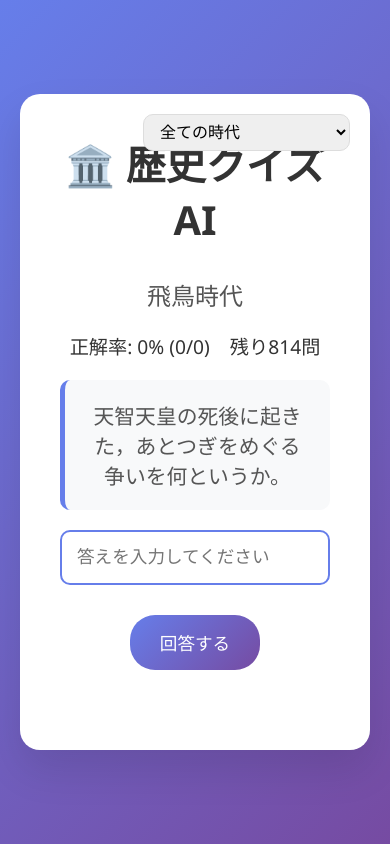
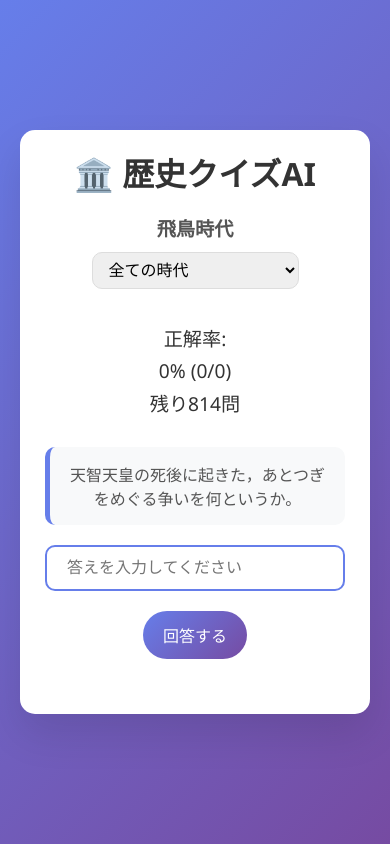
Before and after one commit to kajironpu/history-AI, a website: page index.html in a window 390 px wide. Drawn offline with Linux system fonts and the light colour scheme.

Commit message:
Update index.html

```diff
--- a/index.html
+++ b/index.html
@@ -5,46 +5,226 @@
 <meta name="viewport" content="width=device-width, initial-scale=1.0">
 <title>歴史クイズAI</title>
 <style>
+/* 全体的なスタイル */
 * { margin:0; padding:0; box-sizing:border-box; }
-body { font-family:'Segoe UI', Tahoma, Geneva, Verdana, sans-serif; background:linear-gradient(135deg,#667eea 0%,#764ba2 100%); min-height:100vh; display:flex; justify-content:center; align-items:center; padding:20px; }
-.container { background:white; border-radius:20px; box-shadow:0 20px 40px rgba(0,0,0,0.1); padding:40px; max-width:800px; width:100%; text-align:center; position:relative; }
-h1 { color:#333; margin-bottom:30px; font-size:2.5em; }
-.quiz-section { margin-bottom:30px; }
-.question { font-size:1.3em; color:#555; margin-bottom:20px; padding:20px; background:#f8f9fa; border-radius:10px; border-left:5px solid #667eea; }
-.answer-input { width:100%; padding:15px; font-size:1.1em; border:2px solid #ddd; border-radius:10px; margin-bottom:20px; transition:border-color 0.3s; }
-.answer-input:focus { outline:none; border-color:#667eea; }
-.btn { background:linear-gradient(135deg,#667eea 0%,#764ba2 100%); color:white; border:none; padding:15px 30px; font-size:1.1em; border-radius:25px; cursor:pointer; transition:transform 0.3s, box-shadow 0.3s; margin:10px; }
-.btn:hover { transform:translateY(-2px); box-shadow:0 10px 20px rgba(0,0,0,0.2); }
-.btn:disabled { opacity:0.6; cursor:not-allowed; transform:none; }
-.result { margin-top:30px; padding:20px; border-radius:10px; text-align:left; line-height:1.6; display:none; }
-.result.correct { background:#d4edda; border:1px solid #c3e6cb; color:#155724; }
-.result.incorrect { background:#f8d7da; border:1px solid #f5c6cb; color:#721c24; }
-.score { font-size:1.2em; margin-bottom:20px; color:#333; }
-.loading { display:inline-block; width:20px; height:20px; border:3px solid #f3f3f3; border-top:3px solid #667eea; border-radius:50%; animation:spin 1s linear infinite; margin-left:10px; }
-@keyframes spin { 0% { transform:rotate(0deg); } 100% { transform:rotate(360deg); } }
-#era-select { position:absolute; top:20px; right:20px; padding:8px 12px; border-radius:10px; border:1px solid #ddd; font-size:1em; }
+body {
+    font-family:'Segoe UI', Tahoma, Geneva, Verdana, sans-serif;
+    background:linear-gradient(135deg, #667eea 0%, #764ba2 100%);
+    min-height:100vh;
+    display:flex;
+    justify-content:center;
+    align-items:center;
+    padding:20px;
+    color: #333;
+}
+
+/* コンテナ */
+.container {
+    background:white;
+    border-radius:20px;
+    box-shadow:0 20px 40px rgba(0,0,0,0.1);
+    padding:40px;
+    max-width:800px;
+    width:100%;
+    text-align:center;
+    position:relative;
+}
+
+/* ヘッダー */
+h1 {
+    color:#333;
+    margin-bottom:20px;
+    font-size:2.5em;
+    line-height:1.2;
+}
+
+/* 時代表示・選択・正解率 */
+.header-info {
+    display: flex;
+    flex-direction: column;
+    align-items: center;
+    margin-bottom: 20px;
+}
+#era-display {
+    font-size: 1.5em;
+    margin-bottom: 10px;
+    color: #555;
+    font-weight: bold;
+}
+.score {
+    font-size:1.2em;
+    color:#333;
+    display: flex;
+    justify-content: center;
+    align-items: center;
+    flex-wrap: wrap;
+    gap: 10px;
+}
+#era-select {
+    padding: 8px 12px;
+    border-radius: 10px;
+    border: 1px solid #ddd;
+    font-size: 1em;
+    position: static;
+    margin-bottom: 15px;
+}
+
+/* クイズセクション */
+.quiz-section {
+    margin-top: 30px;
+    margin-bottom:30px;
+}
+.question {
+    font-size:1.3em;
+    color:#555;
+    margin-bottom:20px;
+    padding:20px;
+    background:#f8f9fa;
+    border-radius:10px;
+    border-left:5px solid #667eea;
+    word-wrap: break-word; /* スマホで文字がはみ出さないように */
+}
+.answer-input {
+    width:100%;
+    padding:15px;
+    font-size:1.1em;
+    border:2px solid #ddd;
+    border-radius:10px;
+    margin-bottom:20px;
+    transition:border-color 0.3s;
+}
+.answer-input:focus {
+    outline:none;
+    border-color:#667eea;
+}
+
+/* ボタン */
+.btn-group {
+    display: flex;
+    justify-content: center;
+    flex-wrap: wrap;
+    gap: 10px;
+}
+.btn {
+    background:linear-gradient(135deg,#667eea 0%,#764ba2 100%);
+    color:white;
+    border:none;
+    padding:15px 30px;
+    font-size:1.1em;
+    border-radius:25px;
+    cursor:pointer;
+    transition:transform 0.3s, box-shadow 0.3s;
+}
+.btn:hover {
+    transform:translateY(-2px);
+    box-shadow:0 10px 20px rgba(0,0,0,0.2);
+}
+.btn:disabled {
+    opacity:0.6;
+    cursor:not-allowed;
+    transform:none;
+}
+
+/* 結果表示 */
+.result {
+    margin-top:30px;
+    padding:20px;
+    border-radius:10px;
+    text-align:left;
+    line-height:1.6;
+    display:none;
+}
+.result.correct {
+    background:#d4edda;
+    border:1px solid #c3e6cb;
+    color:#155724;
+}
+.result.incorrect {
+    background:#f8d7da;
+    border:1px solid #f5c6cb;
+    color:#721c24;
+}
+
+/* ローディングスピナー */
+.loading {
+    display:inline-block;
+    width:20px;
+    height:20px;
+    border:3px solid #f3f3f3;
+    border-top:3px solid #667eea;
+    border-radius:50%;
+    animation:spin 1s linear infinite;
+    margin-left:10px;
+}
+@keyframes spin {
+    0% { transform:rotate(0deg); }
+    100% { transform:rotate(360deg); }
+}
+
+/* 最終結果画面 */
+.final-result h1 {
+    font-size: 3em;
+    margin-bottom: 20px;
+}
+.final-result .score {
+    font-size: 2.5em;
+    margin: 30px 0;
+}
+.final-result .message {
+    font-size: 1.4em;
+    margin: 20px 0;
+}
+
+/* メディアクエリでスマホ対応 */
+@media (max-width: 600px) {
+    .container {
+        padding: 25px;
+        border-radius: 15px;
+    }
+    h1 {
+        font-size: 2em;
+    }
+    #era-display {
+        font-size: 1.2em;
+    }
+    .score {
+        flex-direction: column;
+        gap: 5px;
+    }
+    .question {
+        font-size: 1em;
+        padding: 15px;
+    }
+    .answer-input, .btn {
+        font-size: 1em;
+        padding: 12px 20px;
+    }
+}
 </style>
 </head>
 <body>
 <div class="container">
     <h1>🏛️ 歴史クイズAI</h1>
 
-    <div id="era-display" style="font-size: 1.5em; margin-bottom: 20px; color: #555;">時代を読み込み中...</div>
-
+    <div class="header-info">
+        <div id="era-display">時代を読み込み中...</div>
         <select id="era-select" onchange="filterByEra()">
             <option value="all">全ての時代</option>
         </select>
+    </div>
 
     <div class="score">
         正解率: <span id="accuracy-rate">0% (0/0)</span>
-        <span id="remaining-questions" style="margin-left: 15px;"></span>
+        <span id="remaining-questions"></span>
     </div>
 
     <div class="quiz-section">
         <div class="question" id="question-text">問題を読み込み中...</div>
         <input type="text" id="user-answer" class="answer-input" placeholder="答えを入力してください" />
+        <div class="btn-group">
             <button id="submit-btn" class="btn" onclick="submitAnswer()">回答する</button>
             <button id="next-btn" class="btn" onclick="nextQuestion()" style="display:none;">次の問題</button>
+        </div>
     </div>
 
     <div id="result" class="result"></div>
@@ -56,9 +236,8 @@ let questions = [];
 let currentQuestionIndex = 0;
 let correctCount = 0;
 let answeredCount = 0;
-let eraOrder = []; // CSV順の時代順序を保存
+let eraOrder = [];
 
-// 配列ランダム化
 function shuffle(array) {
     for (let i = array.length - 1; i > 0; i--) {
         const j = Math.floor(Math.random() * (i + 1));
@@ -67,7 +246,6 @@ function shuffle(array) {
     return array;
 }
 
-// CSV読み込み
 async function loadQuestionsFromCSV() {
     const response = await fetch('questions.csv');
     let text = await response.text();
@@ -87,18 +265,15 @@ async function loadQuestionsFromCSV() {
             answer: cols[answerIndex]
         }));
 
-    // CSV順の時代順序を保存
     eraOrder = [];
     questions.forEach(q => {
         if (!eraOrder.includes(q.era)) {
             eraOrder.push(q.era);
         }
     });
-
     return questions;
 }
 
-// ページ読み込み
 document.addEventListener('DOMContentLoaded', async () => {
     allQuestions = await loadQuestionsFromCSV();
     allQuestions = shuffle(allQuestions);
@@ -108,10 +283,8 @@ document.addEventListener('DOMContentLoaded', async () => {
     updateCounters();
 });
 
-// 時代選択肢生成（CSV順）
 function populateEraSelect() {
     const select = document.getElementById('era-select');
-    // eraOrderに従って選択肢を追加
     eraOrder.forEach(era => {
         const option = document.createElement('option');
         option.value = era;
@@ -120,7 +293,6 @@ function populateEraSelect() {
     });
 }
 
-// 時代フィルター
 function filterByEra() {
     const selectedEra = document.getElementById('era-select').value;
     if (selectedEra === 'all') questions = [...allQuestions];
@@ -134,7 +306,6 @@ function filterByEra() {
     updateCounters();
 }
 
-// 現在の問題表示
 function displayCurrentQuestion() {
     if(questions.length === 0){
         document.getElementById('question-text').textContent = 'この時代の問題はありません。';
@@ -152,7 +323,6 @@ function displayCurrentQuestion() {
     document.getElementById('result').style.display = 'none';
 }
 
-// カウンター更新
 function updateCounters() {
     const accuracy = answeredCount === 0 ? 0 : Math.round((correctCount / answeredCount) * 100);
     const remaining = questions.length - (currentQuestionIndex + 1);
@@ -161,7 +331,6 @@ function updateCounters() {
     document.getElementById('remaining-questions').textContent = `残り${remaining}問`;
 }
 
-// 回答送信（あいまい判定＋AI解説）
 async function submitAnswer() {
     const userAnswer = document.getElementById('user-answer').value.trim();
     const currentQuestion = questions[currentQuestionIndex];
@@ -176,7 +345,6 @@ async function submitAnswer() {
         const userNorm = normalize(userAnswer);
         const answerNorm = normalize(currentQuestion.answer);
 
-        // より柔軟な判定：部分一致、完全一致、逆方向の部分一致を確認
         const isExactMatch = userNorm === answerNorm;
         const isPartialMatch = answerNorm.includes(userNorm) || userNorm.includes(answerNorm);
         const isSubstantialMatch = userNorm.length >= 2 && (answerNorm.includes(userNorm) || userNorm.includes(answerNorm));
@@ -184,7 +352,6 @@ async function submitAnswer() {
         const isPartialCorrect = isExactMatch || (isPartialMatch && isSubstantialMatch);
 
         let advice = '';
-        // 正解・不正解に関わらずAI採点APIに送信
         const response = await fetch('/api/grade-ai', {
             method: 'POST',
             headers: {'Content-Type':'application/json'},
@@ -225,7 +392,6 @@ async function submitAnswer() {
     }
 }
 
-// 次の問題
 function nextQuestion() {
     currentQuestionIndex++;
     if(currentQuestionIndex >= questions.length){
@@ -236,26 +402,26 @@ function nextQuestion() {
     }
 }
 
-// 最終結果
 function showFinalResult() {
     const container = document.querySelector('.container');
     const percentage = answeredCount === 0 ? 0 : Math.round((correctCount / answeredCount) * 100);
 
     container.innerHTML = `
+        <div class="final-result">
             <h1>🎉 クイズ完了！</h1>
-        <div class="score" style="font-size:2em; margin:30px 0;">
+            <div class="score">
                 正解数: ${correctCount} / ${answeredCount} (${percentage}%)
             </div>
-        <div style="font-size:1.2em; margin:20px 0;">
+            <div class="message">
                 ${percentage >= 80 ? '素晴らしい！歴史博士ですね！🏆' :
                   percentage >= 60 ? 'よくできました！📚' :
                   '復習して再挑戦してみましょう！💪'}
             </div>
             <button class="btn" onclick="location.reload()">もう一度挑戦</button>
+        </div>
     `;
 }
 
-// Enterキーで送信
 document.getElementById('user-answer').addEventListener('keypress', e=>{
     if(e.key==='Enter'){
         if(document.getElementById('submit-btn').style.display!=='none') submitAnswer();
```
Lines whose indentation alone changed are shown as unchanged.
